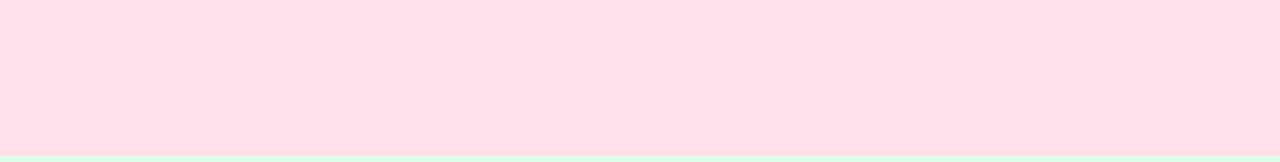
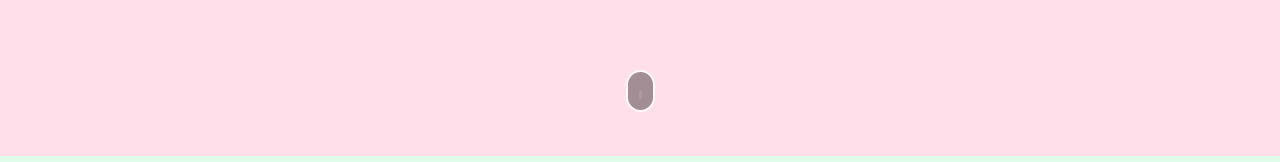
Before and after one commit to svensktutby/personal-portfolio, a React (Create React App) app: page / in a window 1280 px wide. Shown: the part 724-886 px from the top of the page. Built offline with nearby package versions, Linux system fonts and the light colour scheme.

Commit message:
feat: add mouse component

```diff
--- a/src/components/Main/Main.module.scss
+++ b/src/components/Main/Main.module.scss
@@ -1,6 +1,8 @@
 @import "src/components/common/styles/base/variables";
 
 .main {
+  position: relative;
+
   min-height: 100vh;
 
   background-color: #ffdfe9;
@@ -25,3 +27,10 @@
 
   background-color: darkgray;
 }
+
+.mouseWrapper {
+  position: absolute;
+  right: 0;
+  bottom: 5.5%;
+  left: 0;
+}
--- a/src/components/Main/Main.tsx
+++ b/src/components/Main/Main.tsx
@@ -2,6 +2,7 @@ import React, { FC } from 'react';
 
 import s from './Main.module.scss';
 import styleContainer from '../common/styles/Container.module.scss';
+import { Mouse } from '../common/Mouse';
 
 export const Main: FC = () => {
   return (
@@ -15,6 +16,9 @@ export const Main: FC = () => {
           <p>Frontend Developer</p>
         </div>
         <div className={s.photo} />
+        <div className={s.mouseWrapper}>
+          <Mouse />
+        </div>
       </div>
     </main>
   );
--- /dev/null
+++ b/src/components/common/Mouse/Mouse.module.scss
@@ -0,0 +1,45 @@
+.mouse {
+  width: 29px;
+  margin: 0 auto;
+}
+
+.mouseShape {
+  box-sizing: content-box;
+  width: 3px;
+  height: 28px;
+  padding: 5px 11px;
+
+  background-color: rgba(0,0,0,0.45);
+  border: 2px solid #fff;
+  border-radius: 25px;
+  opacity: 0.8;
+}
+
+.mouseWheel {
+  width: 3px;
+  height: 9px;
+
+  background-color: #fff;
+  border-radius: 25%;
+
+  animation-name: scrollDown;
+  animation-duration: 1.3s;
+  animation-timing-function: cubic-bezier(0.15,0.41,0.69,0.94);
+  animation-iteration-count: infinite;
+}
+
+@keyframes scrollDown {
+  0% {
+    opacity: 0;
+  }
+
+  10% {
+    transform: translateY(0);;
+    opacity: 1;
+  }
+
+  100% {
+    transform: translateY(15px);;
+    opacity: 0;
+  }
+}
--- /dev/null
+++ b/src/components/common/Mouse/Mouse.tsx
@@ -0,0 +1,13 @@
+import React, { FC } from 'react';
+
+import s from './Mouse.module.scss';
+
+export const Mouse: FC = () => {
+  return (
+    <div className={s.mouse}>
+      <div className={s.mouseShape}>
+        <div className={s.mouseWheel} />
+      </div>
+    </div>
+  );
+};
--- /dev/null
+++ b/src/components/common/Mouse/index.ts
@@ -0,0 +1 @@
+export * from './Mouse';
```
